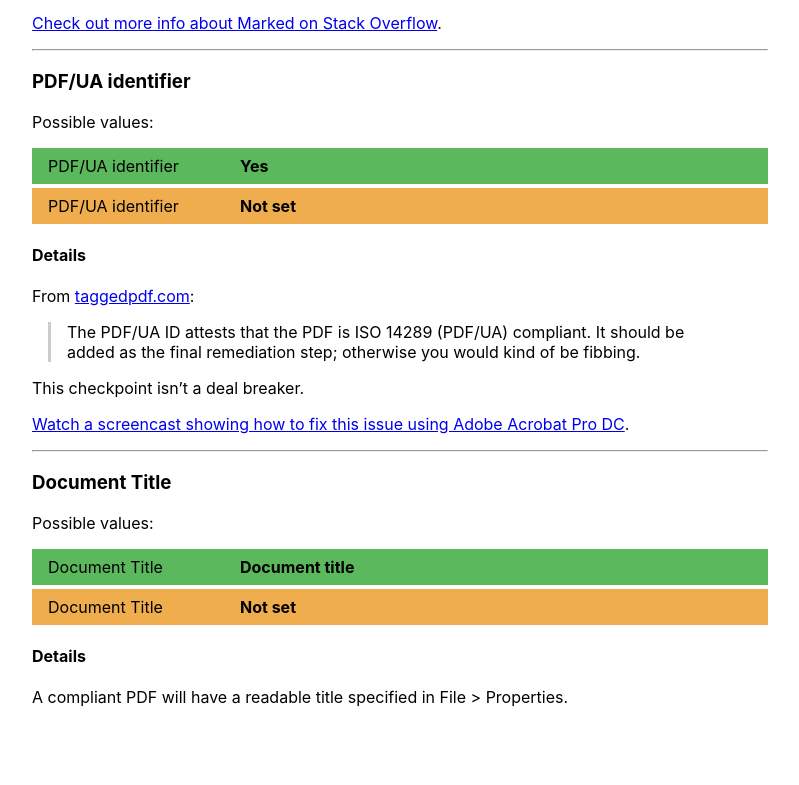
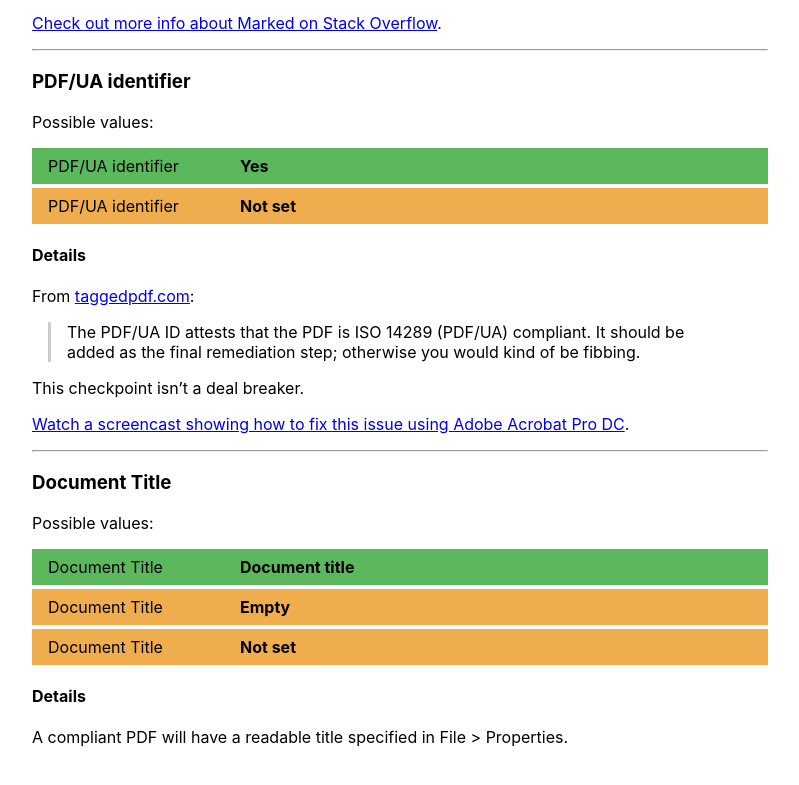
Before and after one commit to joaofernandesuk/pdfcheck, a website: page index.html in a window 1280 px wide. Shown: the part 1734-2519 px from the top of the page, without its empty margins (240-1039 px from the left). Drawn offline with Linux system fonts and the light colour scheme.

Commit message:
add "empty" result to notes

```diff
--- a/index.html
+++ b/index.html
@@ -79,6 +79,7 @@
   <h3 id="help-title">Document Title</h3>
   <p>Possible values:</p>
   <p class="success"><span class='attribute'>Document Title</span><span class='result'><strong>Document title</strong></span></p>
+  <p class="warning"><span class='attribute'>Document Title</span><span class='result'><strong>Empty</strong></span></p>
   <p class="warning"><span class='attribute'>Document Title</span><span class='result'><strong>Not set</strong></span></p>
   <h4>Details</h4>
   <p>A compliant PDF will have a readable title specified in File > Properties.</p>
```
